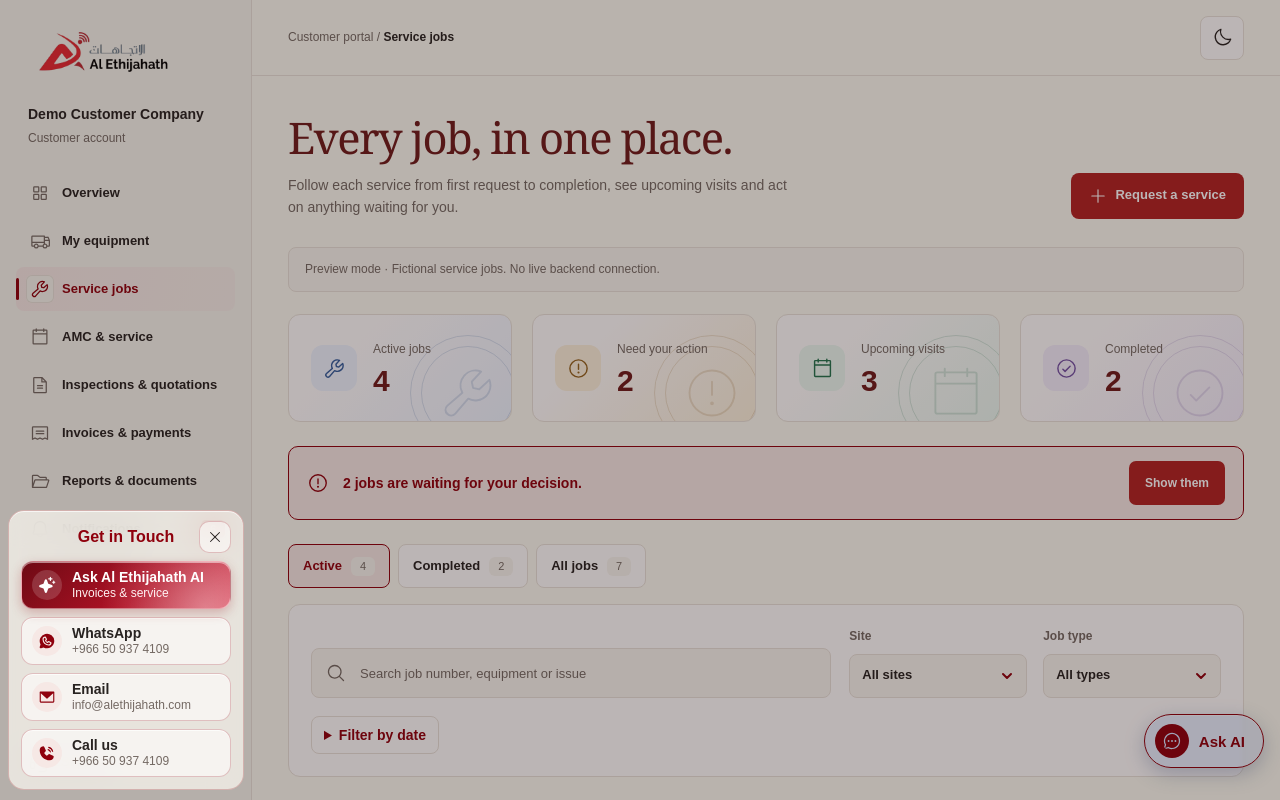
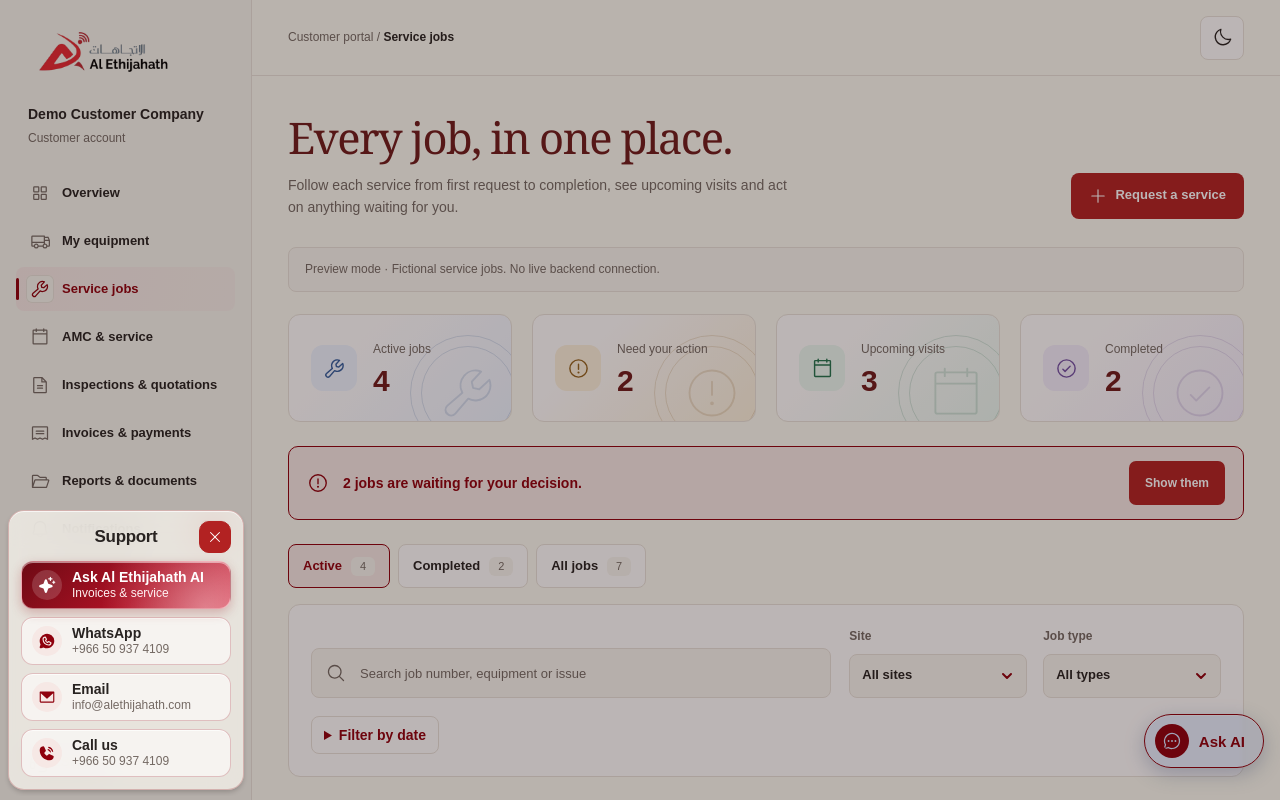
Before and after one commit to FAS-Organization/Al-Ethijahath-App-FrontEnd, a React (Vite) app in the folder frontend/: page /services in a window 1280 px wide. Both pictures are taken after a click on the button "Support". Shown: the top 800 px of the page. Built offline with nearby package versions, Linux system fonts and the light colour scheme.

Commit message:
support card styling

```diff
--- a/frontend/src/components/CustomerNavbar.css
+++ b/frontend/src/components/CustomerNavbar.css
@@ -470,12 +470,12 @@
 /* Support drawer */
 .ae-nav .ae-support {
   position: fixed;
-  inset: auto auto calc(10px + env(safe-area-inset-bottom, 0px)) 0;
+  inset: auto auto calc(4px + env(safe-area-inset-bottom, 0px)) 0;
   box-sizing: border-box;
   width: min(252px, 100vw);
   max-width: 100vw;
   margin: 0;
-  padding: 0;
+  padding: 0 0 6px;
   border: 0;
   border-radius: 0;
   background: transparent;
@@ -503,7 +503,17 @@
 }
 
 .ae-nav .ae-support[open][data-closing='true'] .ae-support__panel {
-  animation: ae-support-card-exit 200ms ease-in both !important;
+  animation: ae-support-card-exit 180ms ease-out forwards !important;
+}
+
+@keyframes ae-support-card-exit {
+  from {
+    transform: none;
+  }
+
+  to {
+    transform: translateX(calc(-100% - 8px));
+  }
 }
 
 @keyframes ae-support-card-enter {
@@ -543,7 +553,8 @@
   padding: 10px 12px 12px;
   border-color: var(--support-glass-border);
   background: color-mix(in srgb, var(--ae-bg) 76%, transparent);
-  box-shadow: inset 0 1px 0 var(--support-glass-highlight);
+  box-shadow: inset 0 1px 0 var(--support-glass-highlight),
+  0 3px 5px -1px rgb(24 12 15 / 22%);
   -webkit-backdrop-filter: blur(16px) saturate(140%);
   backdrop-filter: blur(16px) saturate(140%);
 }
@@ -556,16 +567,27 @@
 .ae-support .ae-support__close {
   width: 36px;
   height: 36px;
-  border-color: var(--support-glass-border);
+  border-color: var(--ae-button);
   border-radius: 10px;
-  background: color-mix(in srgb, var(--ae-surface) 58%, transparent);
+  background: var(--ae-button);
+  color: #fff;
   transition: background-color 160ms ease, border-color 160ms ease;
 }
 
 .ae-support .ae-support__close:hover {
   transform: none;
-  border-color: var(--ae-accent);
-  background: var(--ae-active);
+  border-color: #8f000d;
+  background: #8f000d;
+}
+
+.ae-support .ae-support__close svg {
+  transition: transform 220ms ease-out;
+}
+
+@media (hover: hover) {
+  .ae-support .ae-support__close:hover svg {
+    transform: rotate(90deg);
+  }
 }
 
 .ae-support .ae-support__item {
@@ -644,7 +666,11 @@
 .ae-support .ae-support__head h2 {
   grid-column: 2;
   margin: 0;
-  font-size: 16px;
+  color: var(--ae-text);
+  font-size: 17px;
+  font-weight: 600;
+  line-height: 1.2;
+  letter-spacing: -0.02em;
   text-align: center;
 }
 
--- a/frontend/src/components/CustomerNavbar.jsx
+++ b/frontend/src/components/CustomerNavbar.jsx
@@ -215,7 +215,7 @@ function closeSupport() {
       >
         <div className="ae-support__panel">
           <div className="ae-support__head">
-            <h2 id="ae-support-title">Get in Touch</h2>
+            <h2 id="ae-support-title">Support</h2>
             <button
               type="button"
               className="ae-support__close"
```
